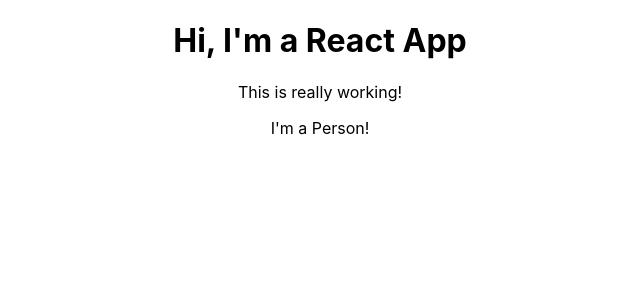
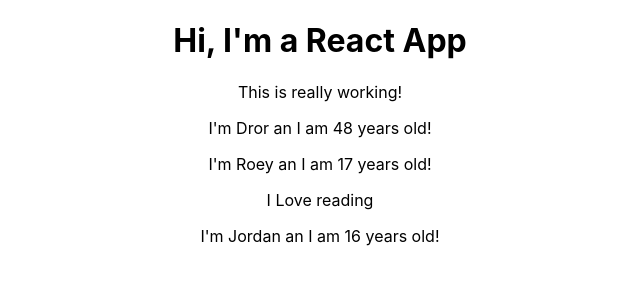
Before and after one commit to just2click-pro/react-complete-guide, a React (Create React App) app: page / in a window 1280 px wide. Shown: the top 300 px of the page, without its empty margins (320-960 px from the left). Built offline with nearby package versions, Linux system fonts and the light colour scheme.

Commit message:
Adding props

```diff
--- a/src/App.js
+++ b/src/App.js
@@ -8,7 +8,9 @@
       <div className="App">
         <h1>Hi, I'm a React App</h1>
         <p>This is really working!</p>
-        <Person />
+        <Person name="Dror" age="48" />
+        <Person name="Roey" age="17">I Love reading</Person>
+        <Person name="Jordan" age="16"/>
       </div>
     )
   }
--- a/src/Person/Person.js
+++ b/src/Person/Person.js
@@ -1,7 +1,12 @@
 import React from 'react';
 
-const person = () => {
-  return <p>I'm a Person!</p>
+const person = (props) => {
+  return (
+    <div>
+      <p>I'm {props.name}  an I am {props.age} years old!</p>
+      <p>{props.children}</p>
+    </div>
+  )
 }
 
 export default person;
```
